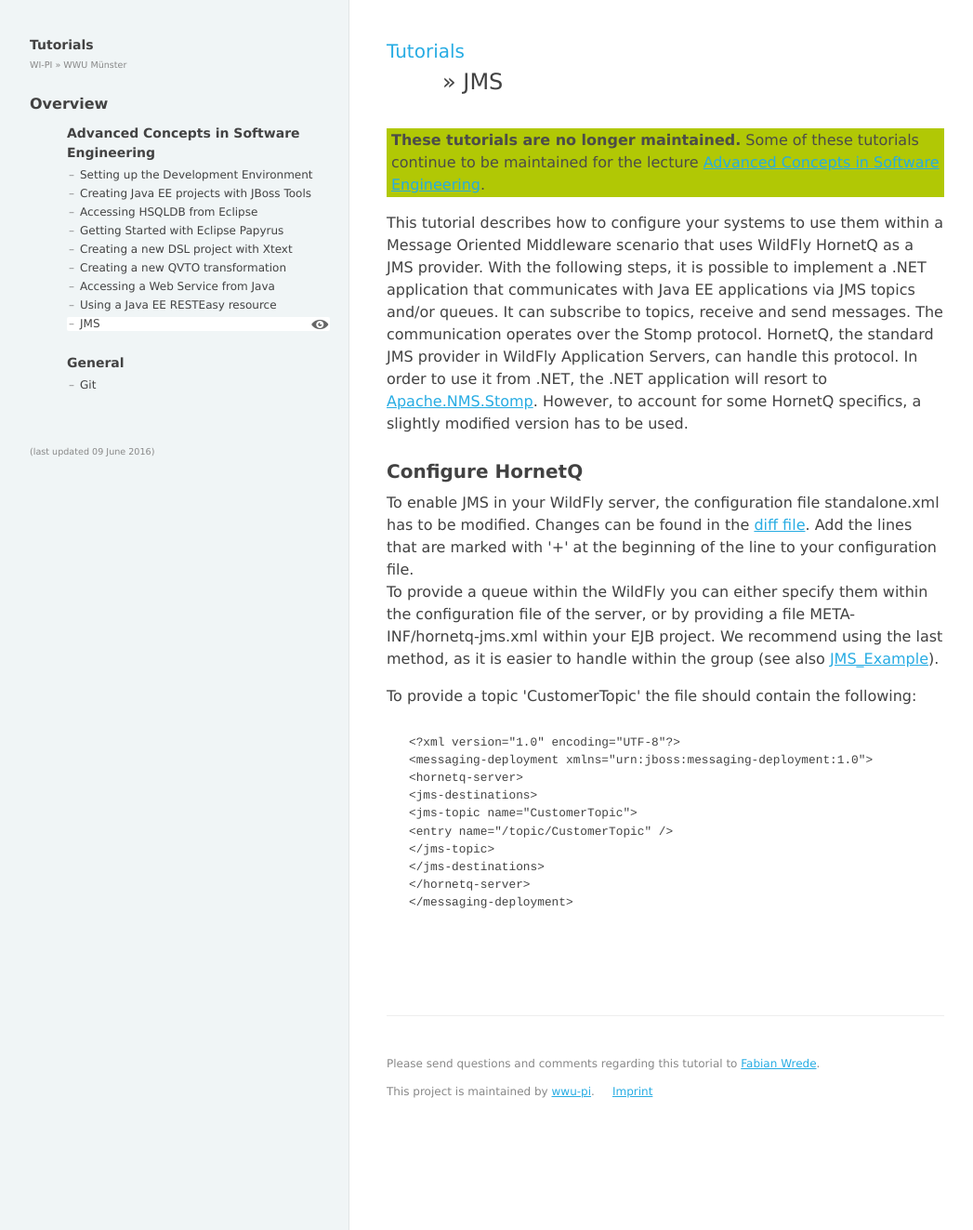
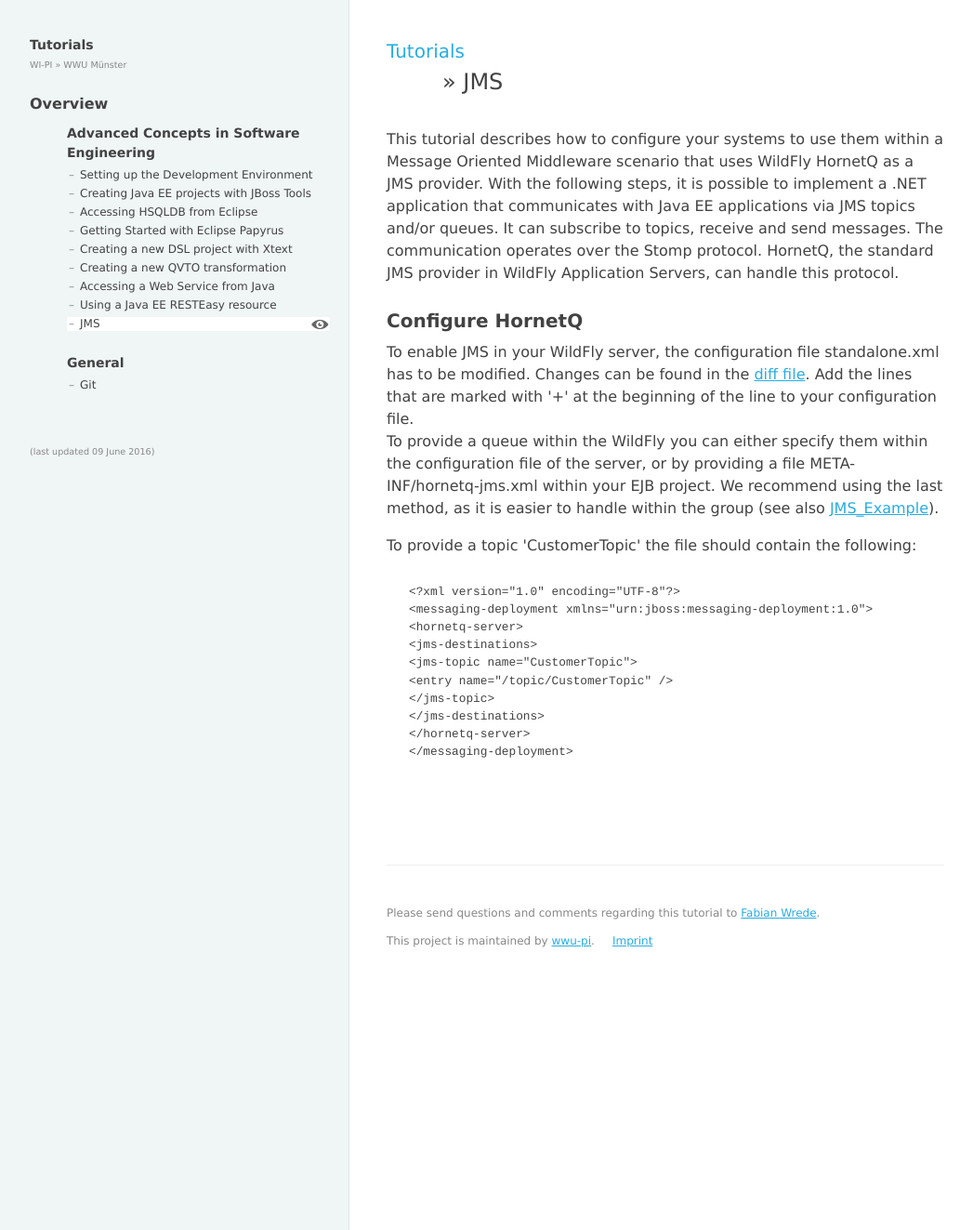
Before and after one commit to wwu-pi/tutorials, a Jekyll site: the page built from lectures/acse/090_tutorial_jms.html, in a window 1280 px wide and 1323 px high. Shown: the whole window at 93% size, without its empty margins (8-1055 px from the left). Built offline with Jekyll 4.4.1, drawn with Linux system fonts in a browser that asks for light colours.

Commit message:
remove .net parts

```diff
--- a/lectures/acse/070_tutorial_ws_java.html
+++ b/lectures/acse/070_tutorial_ws_java.html
@@ -1,5 +1,5 @@
 ---
-layout: recipe-merged-into-acse
+layout: recipe
 title: Accessing a Web Service from Java
 ---
 
--- a/lectures/acse/090_tutorial_jms.html
+++ b/lectures/acse/090_tutorial_jms.html
@@ -1,9 +1,9 @@
 ---
-layout: recipe-merged-into-acse
+layout: recipe
 title: JMS
 ---
 
-<p>This tutorial describes how to configure your systems to use them within a Message Oriented Middleware scenario that uses WildFly HornetQ as a JMS provider. With the following steps, it is possible to implement a .NET application that communicates with Java EE applications via JMS topics and/or queues. It can subscribe to topics, receive and send messages. The communication operates over the Stomp protocol. HornetQ, the standard JMS provider in WildFly Application Servers, can handle this protocol. In order to use it from .NET, the .NET application will resort to <a class="ext" href="http://activemq.apache.org/nms/apachenmsstomp.html">Apache.NMS.Stomp</a>. However, to account for some HornetQ specifics, a slightly modified version has to be used.</p>
+<p>This tutorial describes how to configure your systems to use them within a Message Oriented Middleware scenario that uses WildFly HornetQ as a JMS provider. With the following steps, it is possible to implement a .NET application that communicates with Java EE applications via JMS topics and/or queues. It can subscribe to topics, receive and send messages. The communication operates over the Stomp protocol. HornetQ, the standard JMS provider in WildFly Application Servers, can handle this protocol.</p>
 <h2>Configure HornetQ</h2>
 <p>To enable JMS in your WildFly server, the configuration file standalone.xml has to be modified. Changes can be found in the <a class="download" href="standalone.diff">diff file</a>. Add the lines that are marked with '+' at the beginning of the line to your configuration file. <br /> To provide a queue within the WildFly you can either specify them within the configuration file of the server, or by providing a file META-INF/hornetq-jms.xml within your EJB project. We recommend using the last method, as it is easier to handle within the group (see also <a class="download" href="binaries/JMS-Statistics.zip">JMS_Example</a>). </p>
 <p>To provide a topic 'CustomerTopic' the file should contain the following:</p>
```
Also changed, not shown: lectures/acse/080_tutorial_ws_resteasy.md (+1 -1 lines), lectures/acse/images/resteasy_project.png (added).
